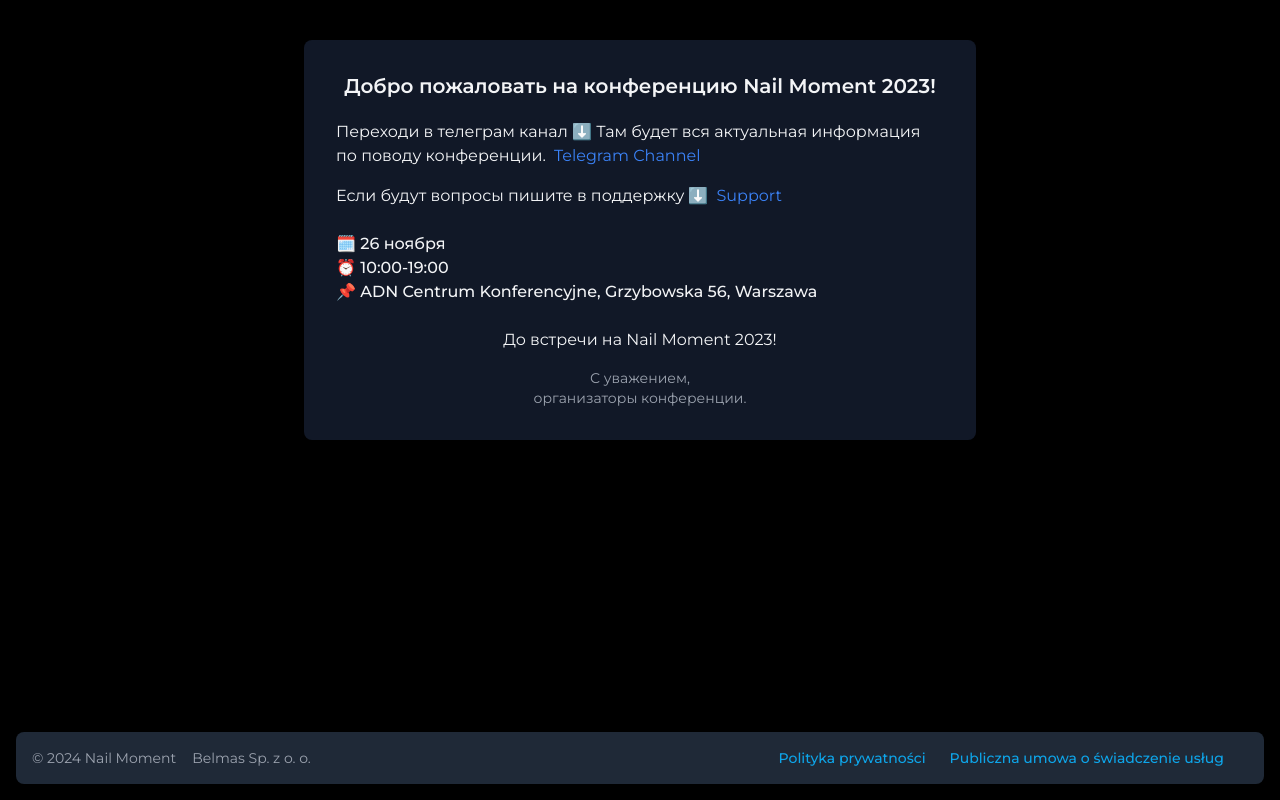
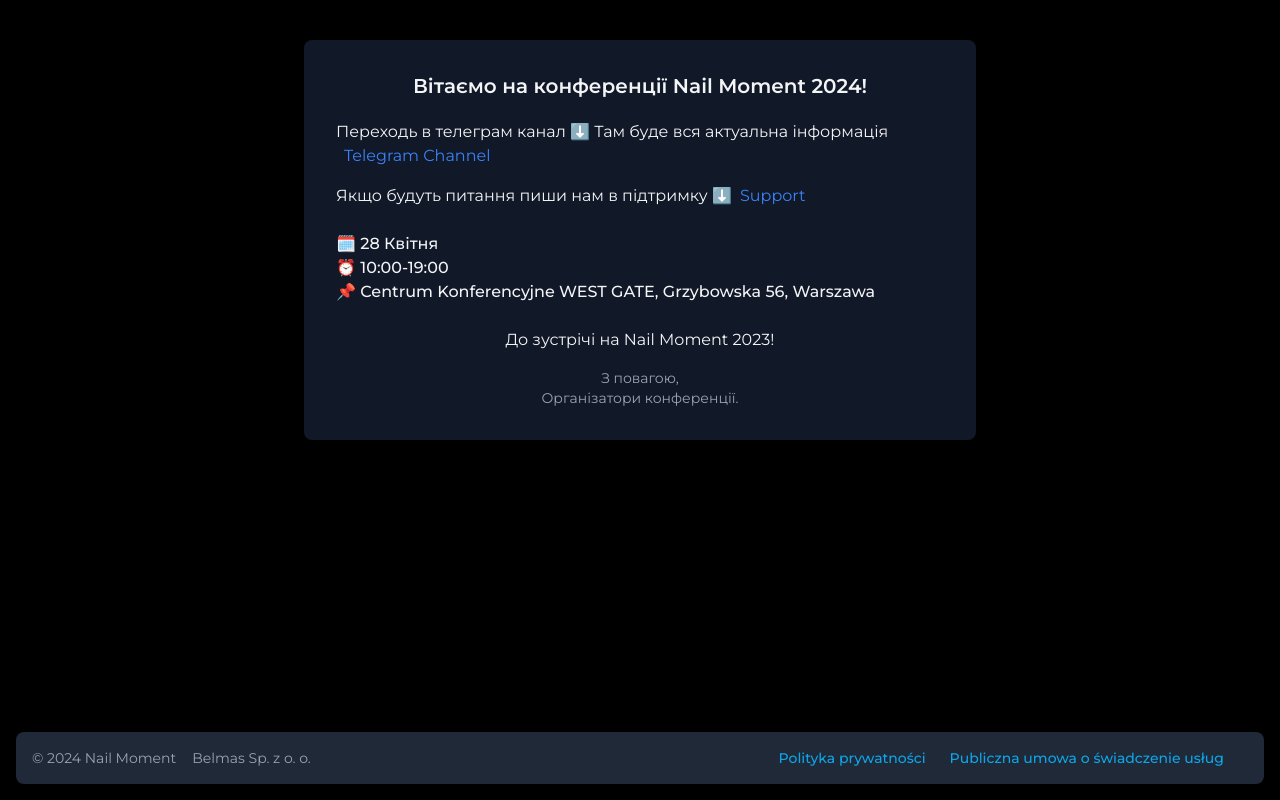
Before and after one commit to serhiihaniuk/instatalks, a Next.js app: page /success in a window 1280 px wide. Built offline with nearby package versions, Linux system fonts and the light colour scheme.

Commit message:
update success page

```diff
--- a/src/app/success/page.tsx
+++ b/src/app/success/page.tsx
@@ -3,12 +3,11 @@ const ConferenceInfo = () => {
     <div className="grow">
       <div className="mx-auto mt-10 max-w-2xl rounded-lg bg-gray-900 p-8 text-gray-100 shadow-lg">
         <h2 className="mb-5 text-center text-xl font-semibold">
-          Добро пожаловать на конференцию Nail Moment 2023!
+          Вітаємо на конференції Nail Moment 2024!
         </h2>
         <div className="mb-6">
           <p className="mb-4">
-            Переходи в телеграм канал ⬇️ Там будет вся актуальная информация по
-            поводу конференции.
+            Переходь в телеграм канал ⬇️ Там буде вся актуальна інформація
             <a
               href="https://t.me/+NXNyzuGV84AxYzdk"
               className="ml-2 inline-block text-blue-500 hover:text-blue-300"
@@ -17,7 +16,7 @@ const ConferenceInfo = () => {
             </a>
           </p>
           <p>
-            Если будут вопросы пишите в поддержку ⬇️
+            Якщо будуть питання пиши нам в підтримку ⬇️
             <a
               href="https://t.me/+THVRcBRhyWc5OWY0"
               className="ml-2 inline-block text-blue-500 hover:text-blue-300"
@@ -31,7 +30,7 @@ const ConferenceInfo = () => {
             <span role="img" aria-label="Calendar">
               🗓
             </span>{" "}
-            26 ноября
+            28 Квітня
           </p>
           <p className="font-medium">
             <span role="img" aria-label="Clock">
@@ -43,13 +42,13 @@ const ConferenceInfo = () => {
             <span role="img" aria-label="Location">
               📌
             </span>{" "}
-            ADN Centrum Konferencyjne, Grzybowska 56, Warszawa
+            Centrum Konferencyjne WEST GATE, Grzybowska 56, Warszawa
           </p>
         </div>
         <div className="text-center">
-          <p className="mb-4">До встречи на Nail Moment 2023!</p>
-          <p className="text-sm text-gray-400">С уважением,</p>
-          <p className="text-sm text-gray-400">организаторы конференции.</p>
+          <p className="mb-4">До зустрічі на Nail Moment 2023!</p>
+          <p className="text-sm text-gray-400">З повагою,</p>
+          <p className="text-sm text-gray-400">Організатори конференції.</p>
         </div>
       </div>
     </div>
```
